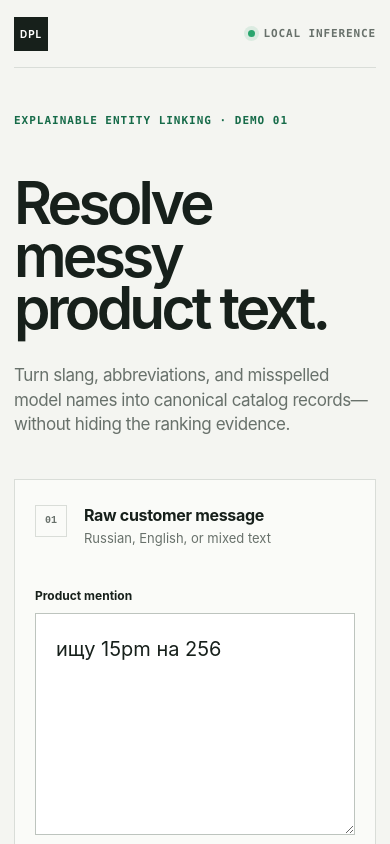
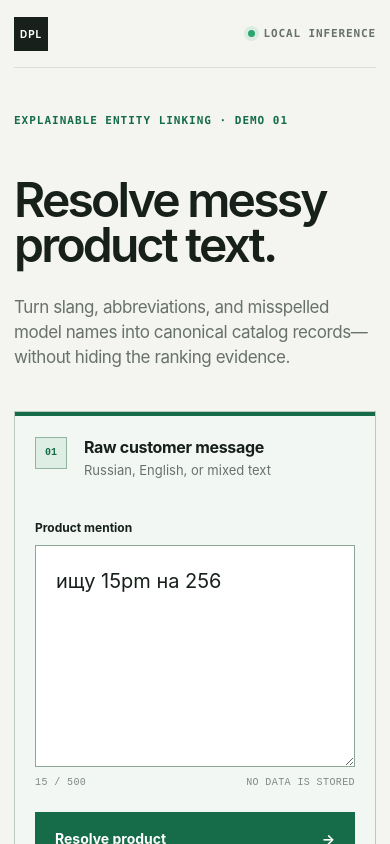
Before and after one commit to ofeliacode/dirty-product-linker, a React (Vite) app in the folder web/: page / in a window 390 px wide. Shown: the top 844 px of the page. Built offline with nearby package versions, Linux system fonts and the light colour scheme; no server answers.

Commit message:
feat: strengthen demo input hierarchy

```diff
--- a/web/src/App.tsx
+++ b/web/src/App.tsx
@@ -6,6 +6,7 @@ const EXAMPLES = [
   "ищу 15pm на 256",
   "нужен самсунь s24 ultra",
   "сони наушники xm5",
+  "айфон эир",
   "какой-нибудь хороший телефон",
 ];
 
@@ -19,6 +20,15 @@ const CATEGORY_NAMES: Record<string, string> = {
 
 function percent(score: number): string {
   return `${Math.round(score * 100)}%`;
+}
+
+function abstentionTitle(analysis: Analysis): string {
+  if (analysis.reason === "brand_not_in_catalog" && analysis.detected_brand) {
+    return `${analysis.detected_brand} is not in this catalog`;
+  }
+  if (analysis.reason === "ambiguous_candidates") return "Multiple close matches";
+  if (analysis.reason === "missing_product_identity") return "Not enough product identity";
+  return "No reliable catalog match";
 }
 
 function CandidateRow({ candidate, rank }: { candidate: Candidate; rank: number }) {
@@ -158,7 +168,7 @@ export function App() {
                       </div>
                     </>
                   ) : (
-                    <h3>No reliable<br />catalog match</h3>
+                    <h3>{abstentionTitle(analysis)}</h3>
                   )}
                 </div>
 
--- a/web/src/styles.css
+++ b/web/src/styles.css
@@ -26,24 +26,27 @@ button:focus-visible, textarea:focus-visible, a:focus-visible { outline: 3px sol
 .runtime span { width: 7px; height: 7px; border-radius: 50%; background: #29a56d; box-shadow: 0 0 0 4px rgba(41, 165, 109, .12); }
 
 main { padding: 70px 0 54px; }
-.intro { display: grid; grid-template-columns: 1.2fr 1fr; column-gap: 7vw; align-items: end; margin-bottom: 55px; }
+.intro { display: grid; grid-template-columns: 1.05fr 1fr; column-gap: 7vw; align-items: end; margin-bottom: 46px; }
 .eyebrow { grid-column: 1 / -1; margin: 0 0 22px; color: var(--accent); font: 700 11px/1.2 ui-monospace, SFMono-Regular, Menlo, monospace; letter-spacing: .09em; }
-h1 { margin: 0; font-size: clamp(58px, 7vw, 104px); line-height: .9; letter-spacing: -.065em; font-weight: 560; }
+h1 { margin: 0; font-size: clamp(48px, 5.4vw, 78px); line-height: .94; letter-spacing: -.058em; font-weight: 580; }
 .lede { max-width: 540px; margin: 0 0 4px; font-size: clamp(18px, 1.7vw, 25px); line-height: 1.45; letter-spacing: -.025em; color: var(--muted); }
 
-.workspace { display: grid; grid-template-columns: minmax(0, .92fr) minmax(0, 1.08fr); border: 1px solid var(--line); background: var(--paper); }
+.workspace { display: grid; grid-template-columns: minmax(0, .92fr) minmax(0, 1.08fr); border: 1px solid #b9c9bf; background: var(--paper); }
 .query-panel, .result-panel { min-width: 0; padding: clamp(28px, 3.5vw, 52px); }
-.query-panel { border-right: 1px solid var(--line); }
+.query-panel { border-right: 1px solid #b9c9bf; background: #f2f7f3; box-shadow: inset 0 4px 0 var(--accent); }
+.result-panel { background: #fbfcfa; }
+.query-panel .step { border-color: #92b5a2; background: #deeee4; color: var(--accent); }
 .panel-heading { display: flex; gap: 17px; align-items: flex-start; margin-bottom: 42px; }
 .step { display: grid; place-items: center; flex: 0 0 32px; width: 32px; height: 32px; border: 1px solid var(--line); color: var(--muted); font: 600 10px/1 ui-monospace, monospace; }
 .panel-heading h2 { margin: 0 0 5px; font-size: 16px; letter-spacing: -.02em; }
 .panel-heading p { margin: 0; font-size: 13px; color: var(--muted); }
 label { display: block; margin-bottom: 10px; font-size: 12px; font-weight: 680; }
-textarea { display: block; width: 100%; resize: vertical; min-height: 170px; padding: 20px; border: 1px solid #bdc4be; border-radius: 0; background: white; color: var(--ink); font-size: 20px; line-height: 1.5; transition: border-color 160ms ease; }
-textarea:hover, textarea:focus { border-color: var(--accent); }
+textarea { display: block; width: 100%; resize: vertical; min-height: 170px; padding: 20px; border: 1px solid #89a696; border-radius: 0; background: white; color: var(--ink); font-size: 20px; line-height: 1.5; transition: border-color 160ms ease, box-shadow 160ms ease; }
+textarea:hover { border-color: var(--accent); }
+textarea:focus { border-color: var(--accent); box-shadow: 0 0 0 4px rgba(22, 107, 73, .10); }
 .input-meta { display: flex; justify-content: space-between; margin: 9px 0 23px; color: #818983; font: 500 10px/1.3 ui-monospace, monospace; text-transform: uppercase; letter-spacing: .04em; }
-.primary { display: flex; width: 100%; align-items: center; justify-content: space-between; padding: 17px 19px; border: 1px solid var(--ink); border-radius: 0; background: var(--ink); color: white; font-size: 14px; font-weight: 670; cursor: pointer; transition: background 160ms ease, transform 160ms ease; }
-.primary:hover:not(:disabled) { background: var(--accent); border-color: var(--accent); }
+.primary { display: flex; width: 100%; align-items: center; justify-content: space-between; padding: 17px 19px; border: 1px solid var(--accent); border-radius: 0; background: var(--accent); color: white; font-size: 14px; font-weight: 700; cursor: pointer; transition: background 160ms ease, transform 160ms ease; }
+.primary:hover:not(:disabled) { background: #0f573b; border-color: #0f573b; }
 .primary:active:not(:disabled) { transform: translateY(1px); }
 .primary:disabled { cursor: not-allowed; opacity: .48; }
 .error { padding: 12px 14px; background: #f8e7e3; color: #8b3025; font-size: 13px; }
@@ -97,7 +100,7 @@ footer a:hover { color: var(--accent); }
   .shell { padding: 0 22px; }
   main { padding-top: 46px; }
   .intro { grid-template-columns: 1fr; gap: 28px; }
-  h1 { font-size: clamp(54px, 15vw, 80px); }
+  h1 { font-size: clamp(48px, 12vw, 68px); }
   .workspace { grid-template-columns: 1fr; }
   .query-panel { border-right: 0; border-bottom: 1px solid var(--line); }
 }
--- a/web/src/types.ts
+++ b/web/src/types.ts
@@ -21,6 +21,8 @@ export type Analysis = {
   catalog_version: string;
   product_id: string | null;
   category: string | null;
+  reason: "brand_not_in_catalog" | "low_score" | "ambiguous_candidates" | "missing_product_identity" | null;
+  detected_brand: string | null;
   selected_product: ProductSummary | null;
   candidates: Candidate[];
 };
```
